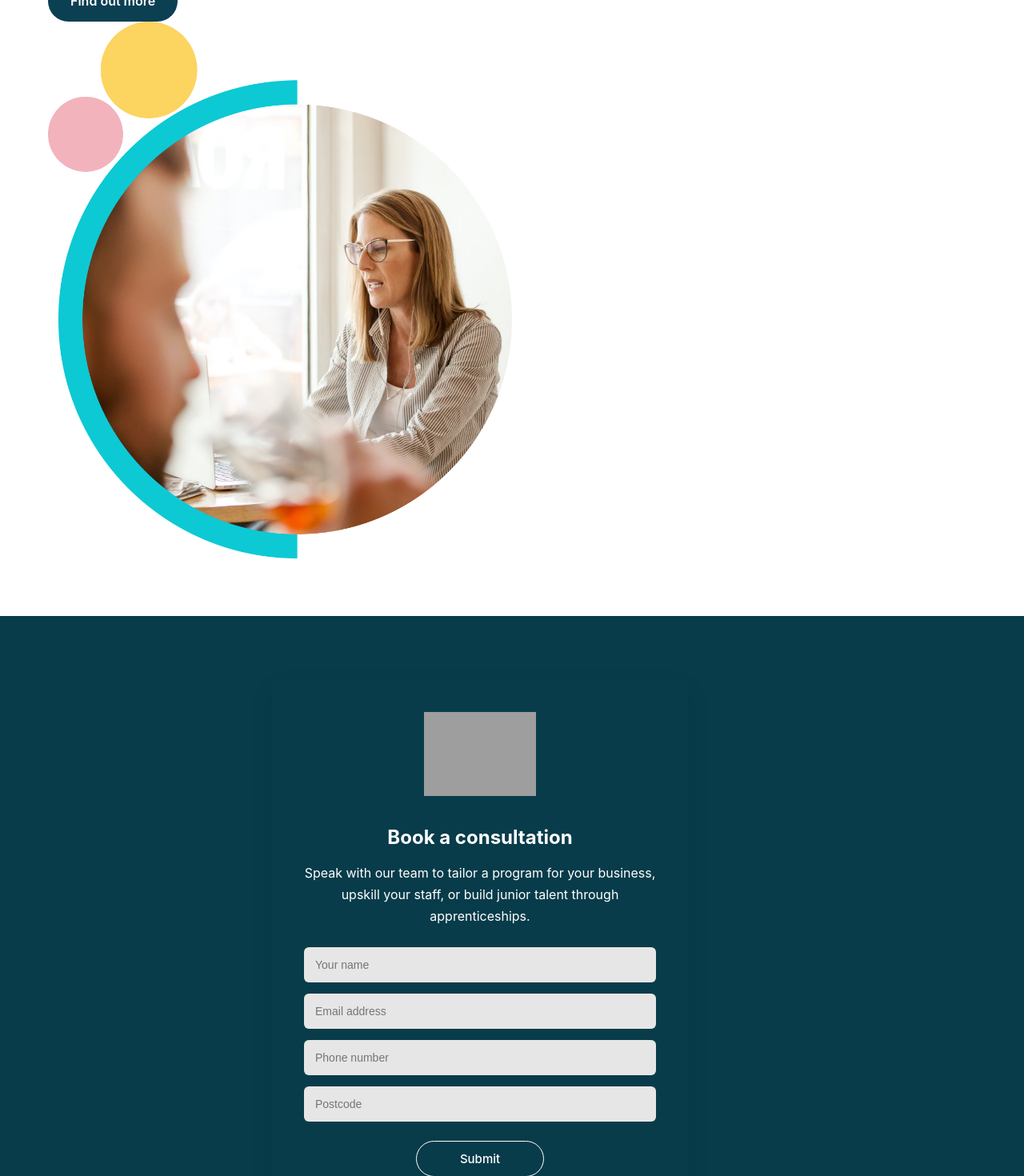
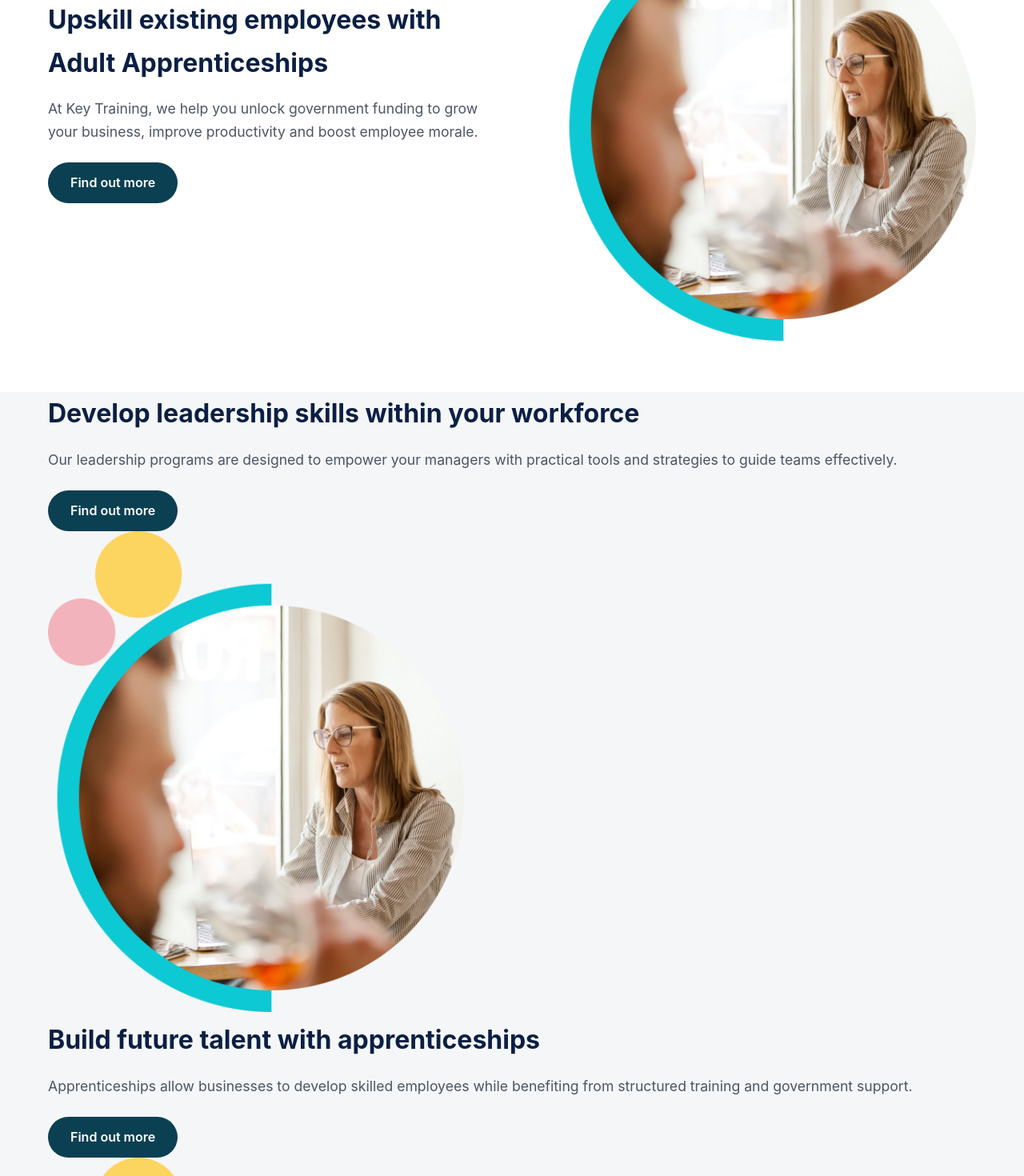
Before and after one commit to HudsonWayne/Inspired-Plus, a React (Vite) app in the folder inspired_plus/: page /services in a window 1280 px wide. Shown: the part 1140-2610 px from the top of the page at 80% size. Built offline with nearby package versions, Linux system fonts and the light colour scheme; grey boxes are pictures that could not be loaded.

Commit message:
initialcommit

```diff
--- a/inspired_plus/src/components/Our-Services/Services.css
+++ b/inspired_plus/src/components/Our-Services/Services.css
@@ -237,9 +237,63 @@
     text-align: right;
   }
 
-  .upskill-container {
-    flex-wrap: nowrap;
-  }
+/* UPSKILL SECTION */
+
+.upskill-section{
+  background:#ffffff;
+  padding:4rem 0;
+}
+
+.upskill-grid{
+  display:flex;
+  align-items:center;
+  justify-content:space-between;
+  gap:60px;
+}
+
+.upskill-text{
+  flex:1;
+  max-width:550px;
+}
+
+.upskill-image-wrapper{
+  flex:1;
+  display:flex;
+  justify-content:flex-end;
+}
+
+.upskill-image{
+  max-width:520px;
+  width:100%;
+  height:auto;
+}
+
+.content-teaser-heading-two{
+  font-size:2rem;
+  margin-bottom:1rem;
+}
+
+.paragraph{
+  font-size:1.1rem;
+  color:#4b5563;
+  margin-bottom:1.5rem;
+  line-height:1.6;
+}
+
+.black-button{
+  display:inline-block;
+  padding:12px 28px;
+  border-radius:30px;
+  background:#0b3f52;
+  color:white;
+  font-weight:600;
+  text-decoration:none;
+  transition:0.3s;
+}
+
+.black-button:hover{
+  background:#092f3c;
+}
 }
 
 /* MOBILE STYLES */
--- a/inspired_plus/src/components/Our-Services/Services.jsx
+++ b/inspired_plus/src/components/Our-Services/Services.jsx
@@ -47,11 +47,10 @@ export default function Services() {
         </div>
       </section>
 
-      {/* UPSKILL SECTION */}
+      {/* UPSKILL SECTION 1 */}
       <section className="upskill-section">
         <div className="container upskill-grid">
 
-          {/* TEXT LEFT */}
           <div className="upskill-text">
             <h2 className="content-teaser-heading-two">
               Upskill existing employees with Adult Apprenticeships
@@ -59,24 +58,108 @@ export default function Services() {
 
             <p className="paragraph">
               At Key Training, we help you unlock government funding to grow your business,
-              improve productivity and boost employee morale. We take the time to get to know
-              your people, your business and how to get the most from the apprenticeship levy,
-              to train your existing employees.
+              improve productivity and boost employee morale.
             </p>
 
-            <Link
-              to="/employer/train-your-employees"
-              className="black-button w-button"
-            >
+            <Link to="/employer/train-your-employees" className="black-button w-button">
               Find out more
             </Link>
           </div>
 
-          {/* IMAGE RIGHT */}
           <div className="upskill-image-wrapper">
             <img
               src="/person-working.png"
               alt="Employee Training"
+              className="upskill-image"
+            />
+          </div>
+
+        </div>
+      </section>
+
+      {/* UPSKILL SECTION 2 */}
+      <section className="upskill-section-two">
+        <div className="container upskill-grid-two">
+
+          <div className="upskill-text-two">
+            <h2 className="content-teaser-heading-two">
+              Develop leadership skills within your workforce
+            </h2>
+
+            <p className="paragraph">
+              Our leadership programs are designed to empower your managers
+              with practical tools and strategies to guide teams effectively.
+            </p>
+
+            <Link to="/employer/train-your-employees" className="black-button w-button">
+              Find out more
+            </Link>
+          </div>
+
+          <div className="upskill-image-wrapper-two">
+            <img
+              src="/person-working.png"
+              alt="Leadership Training"
+              className="upskill-image"
+            />
+          </div>
+
+        </div>
+      </section>
+
+      {/* UPSKILL SECTION 3 */}
+      <section className="upskill-section-three">
+        <div className="container upskill-grid-three">
+
+          <div className="upskill-text-three">
+            <h2 className="content-teaser-heading-two">
+              Build future talent with apprenticeships
+            </h2>
+
+            <p className="paragraph">
+              Apprenticeships allow businesses to develop skilled employees
+              while benefiting from structured training and government support.
+            </p>
+
+            <Link to="/employer/train-your-employees" className="black-button w-button">
+              Find out more
+            </Link>
+          </div>
+
+          <div className="upskill-image-wrapper-three">
+            <img
+              src="/person-working.png"
+              alt="Apprenticeship Training"
+              className="upskill-image"
+            />
+          </div>
+
+        </div>
+      </section>
+
+      {/* UPSKILL SECTION 4 */}
+      <section className="upskill-section-four">
+        <div className="container upskill-grid-four">
+
+          <div className="upskill-text-four">
+            <h2 className="content-teaser-heading-two">
+              Support business growth through training
+            </h2>
+
+            <p className="paragraph">
+              Training and development initiatives help companies stay competitive
+              while improving staff engagement and productivity.
+            </p>
+
+            <Link to="/employer/train-your-employees" className="black-button w-button">
+              Find out more
+            </Link>
+          </div>
+
+          <div className="upskill-image-wrapper-four">
+            <img
+              src="/person-working.png"
+              alt="Business Growth"
               className="upskill-image"
             />
           </div>
@@ -100,8 +183,7 @@ export default function Services() {
             </h3>
 
             <p className="consultation-text">
-              Speak with our team to tailor a program for your business, upskill your staff,
-              or build junior talent through apprenticeships.
+              Speak with our team to tailor a program for your business.
             </p>
 
             <form className="consultation-form">
```
